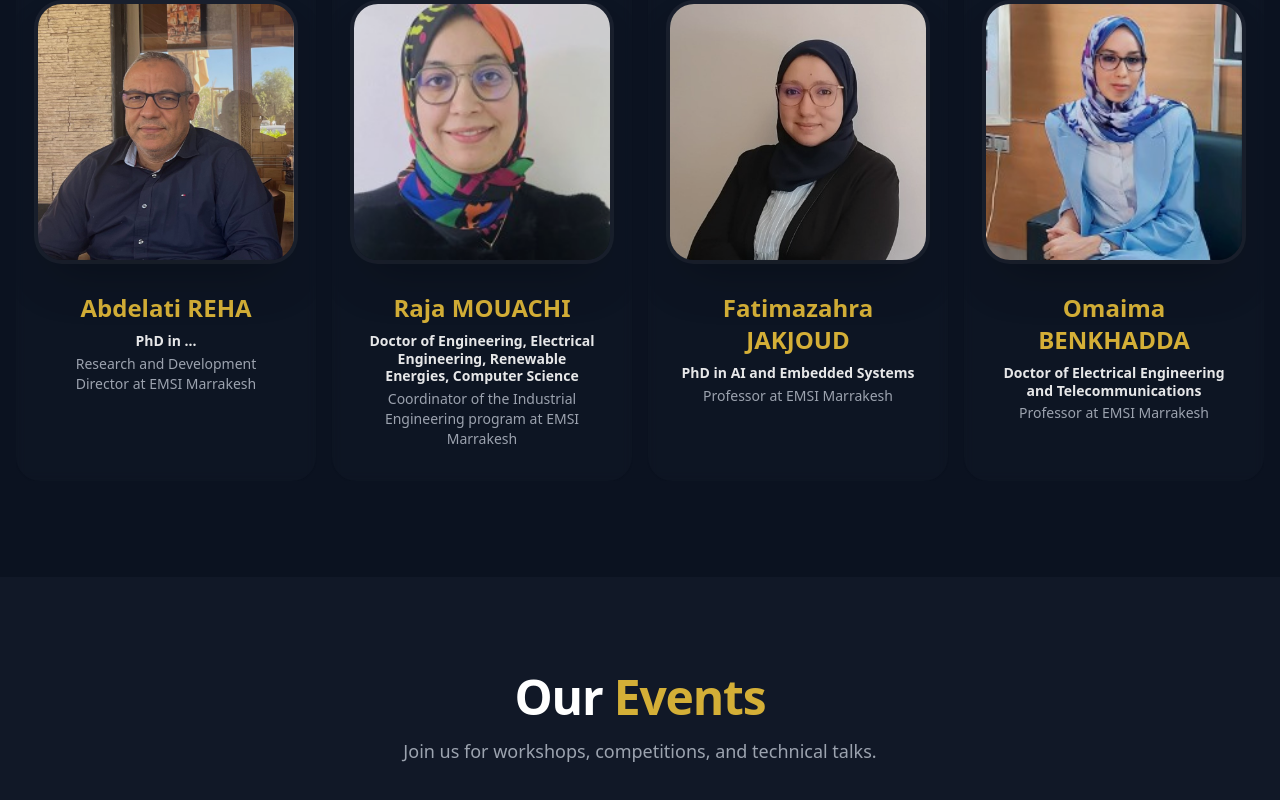
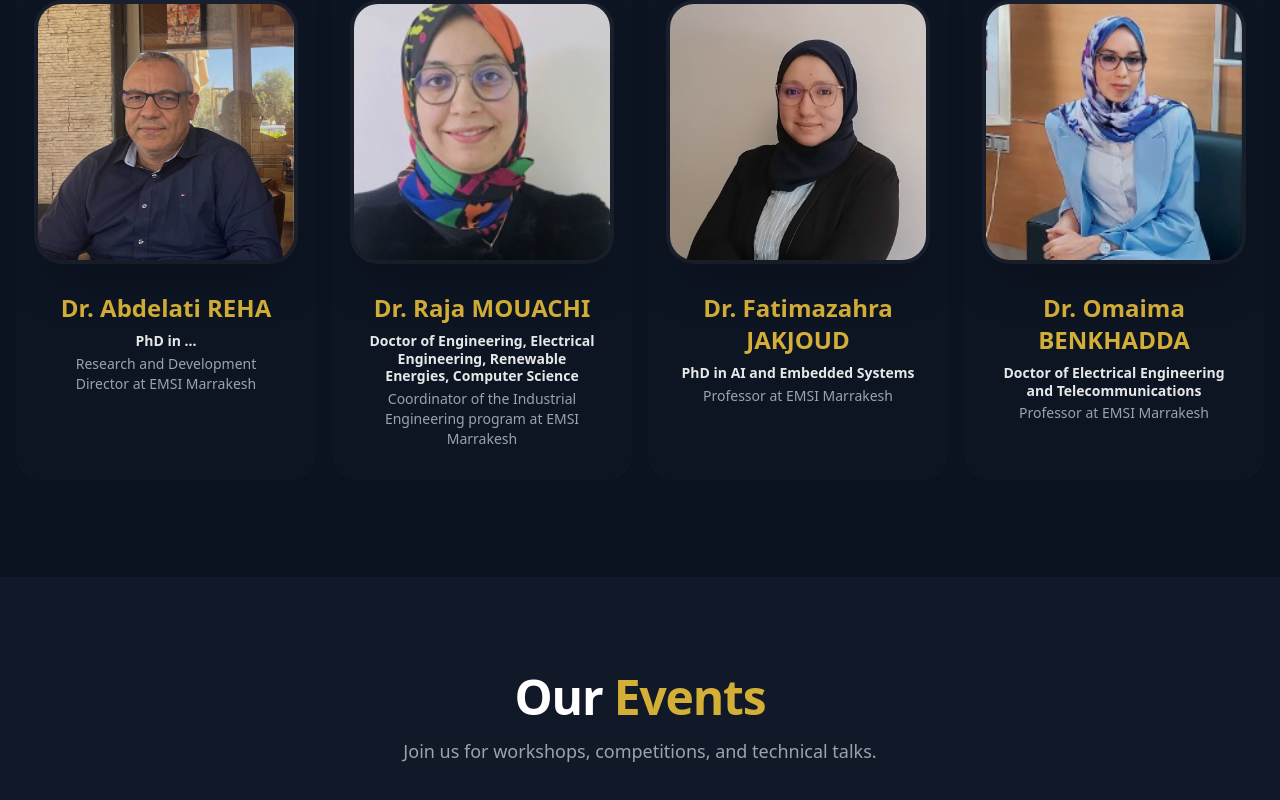
Before and after one commit to ieee-student-branch-emsi-marrakesh/ieee-website, a React (Vite) app: page / in a window 1280 px wide. Shown: the part 4251-5051 px from the top of the page. Built offline with nearby package versions, Linux system fonts and the light colour scheme.

Commit message:
Updated the "Our Supervisors" section

```diff
--- a/src/data/supervisors.ts
+++ b/src/data/supervisors.ts
@@ -7,25 +7,25 @@ export interface Supervisor {
 
 export const supervisors: Supervisor[] = [
     {
-        name: "Abdelati REHA",
+        name: "Dr. Abdelati REHA",
         title: "PhD in ...",
         role: "Research and Development Director at EMSI Marrakesh",
         image: "/assets/supervisors/reha.jpg",
     },
     {
-        name: "Raja MOUACHI",
+        name: "Dr. Raja MOUACHI",
         title: "Doctor of Engineering, Electrical Engineering, Renewable Energies, Computer Science",
         role: "Coordinator of the Industrial Engineering program at EMSI Marrakesh",
         image: "/assets/supervisors/mouachi.jpg",
     },
     {
-        name: "Fatimazahra JAKJOUD",
+        name: "Dr. Fatimazahra JAKJOUD",
         title: "PhD in AI and Embedded Systems",
         role: "Professor at EMSI Marrakesh",
         image: "/assets/supervisors/jakjoud.jpg",
     },
     {
-        name: "Omaima BENKHADDA",
+        name: "Dr. Omaima BENKHADDA",
         title: "Doctor of Electrical Engineering and Telecommunications",
         role: "Professor at EMSI Marrakesh",
         image: "/assets/supervisors/benkhadda.jpg",
--- a/src/sections/Supervisors.tsx
+++ b/src/sections/Supervisors.tsx
@@ -12,7 +12,7 @@ export default function Supervisors() {
             slidesToScroll: 1,
             containScroll: 'trimSnaps'
         },
-        [Autoplay({ delay: 2000, stopOnInteraction: false, stopOnMouseEnter: true })]
+        [Autoplay({ delay: 1500, stopOnInteraction: false, stopOnMouseEnter: true })]
     );
 
     return (
```
